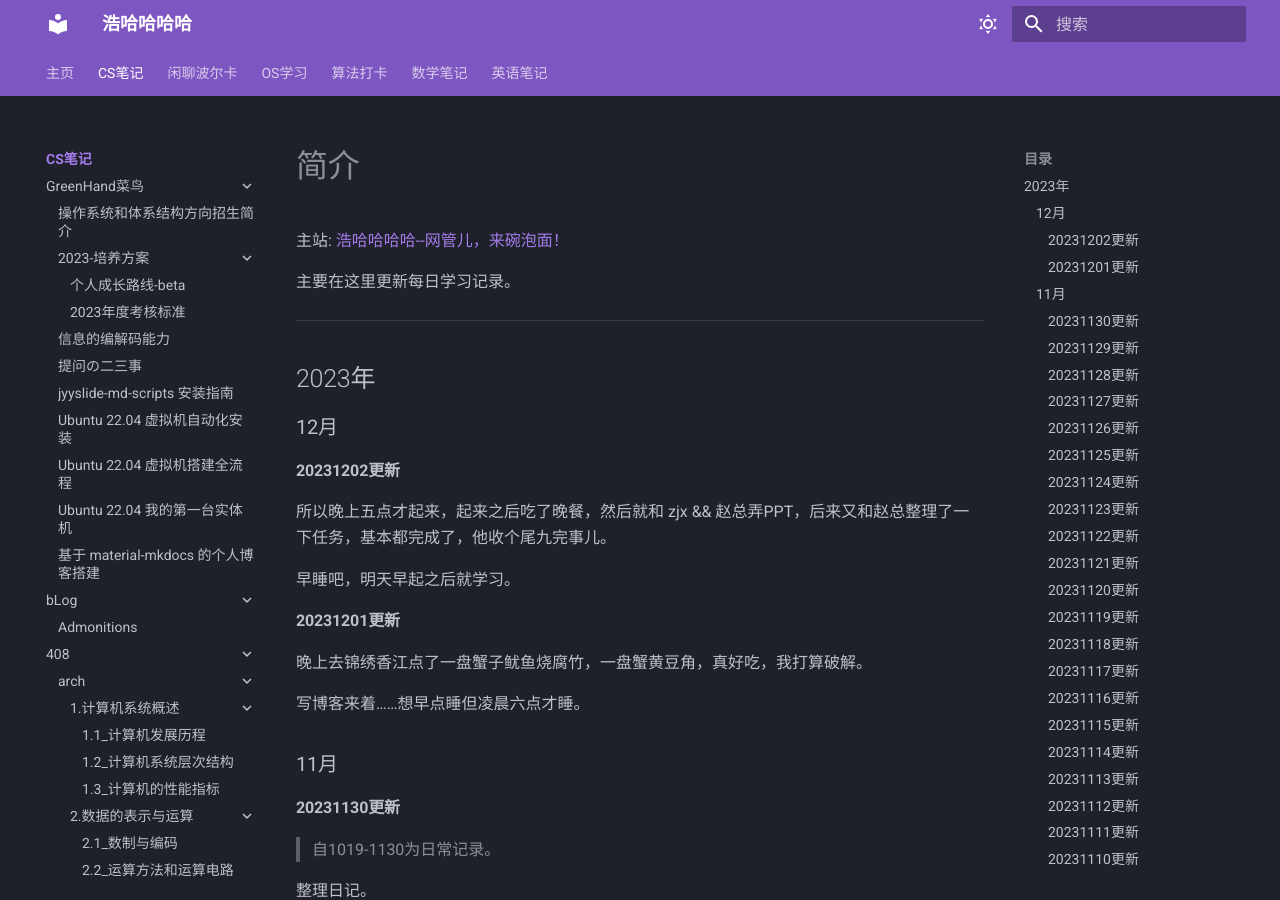
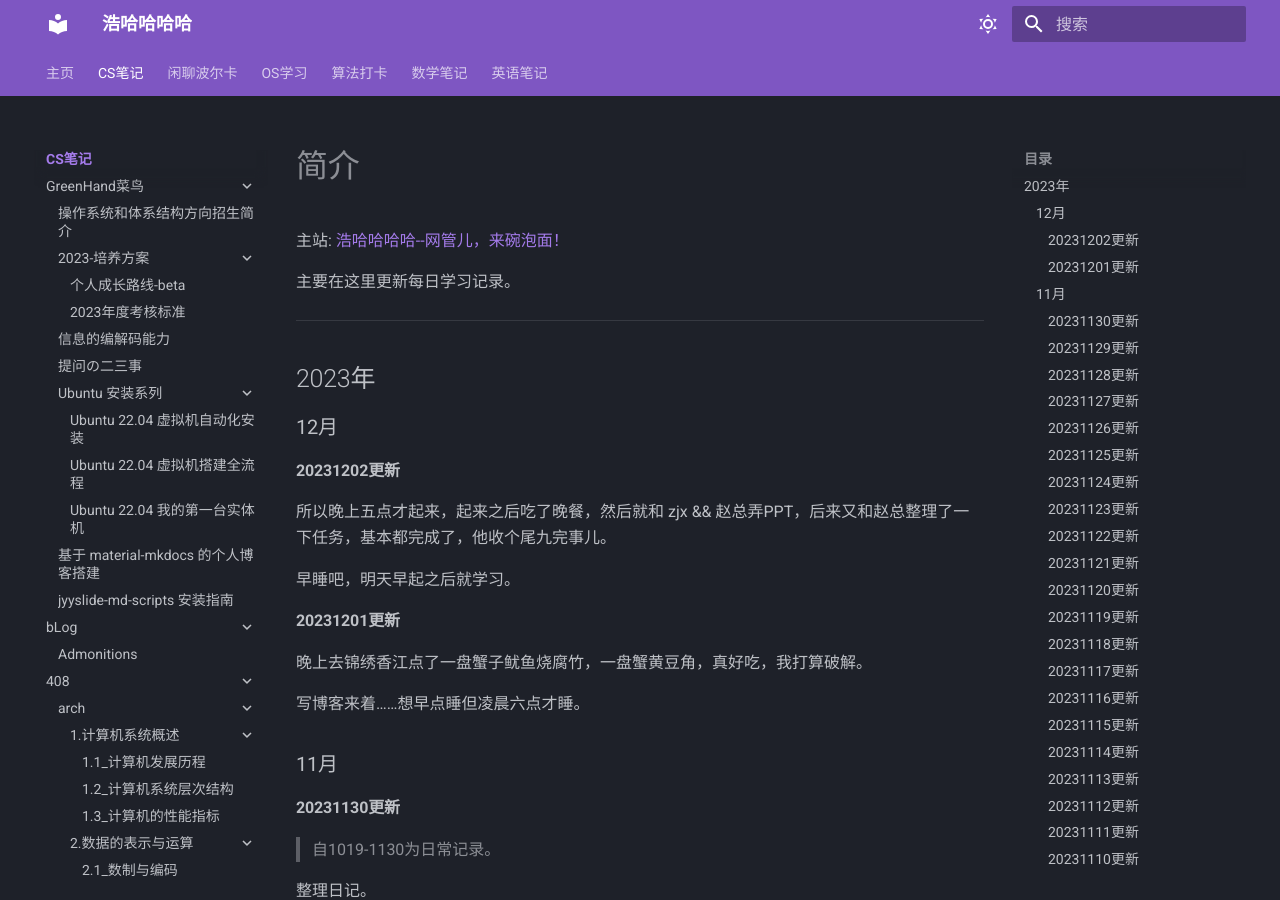
Before and after one commit to Haohahahaha/cs, an MkDocs documentation site: the page built from docs/index.md, in a window 1280 px wide and 900 px high. Built offline with MkDocs 1.6.1 and Material for MkDocs 9.7.7, drawn with Linux system fonts in a browser that asks for light colours.

Commit message:
2023-12-12_22:44:00 update

```diff
--- a/mkdocs.yml
+++ b/mkdocs.yml
@@ -40,11 +40,12 @@ nav:
         - 2023年度考核标准: greenhand/fertile/assessment-2023.md
       - 信息的编解码能力: greenhand/de-en-code/de-en-code-info.md
       - 提问の二三事: greenhand/ask-question-zbt/ask-zbt.md
+      - Ubuntu 安装系列:
+        - Ubuntu 22.04 虚拟机自动化安装: greenhand/initializer-ubuntu2204/install.md
+        - Ubuntu 22.04 虚拟机搭建全流程: greenhand/Ubuntu2204-greenhand/Ubuntu2204-greenhand.md
+        - Ubuntu 22.04 我的第一台实体机: greenhand/Ubuntu2204-myFirstPhysicalLinuxMachine/U2204-mFPLM.md
+      - 基于 material-mkdocs 的个人博客搭建: greenhand/Blog-intialization/blog-init.md
       - jyyslide-md-scripts 安装指南: greenhand/jyyslide-md-script/install.md
-      - Ubuntu 22.04 虚拟机自动化安装: greenhand/initializer-ubuntu2204/install.md
-      - Ubuntu 22.04 虚拟机搭建全流程: greenhand/Ubuntu2204-greenhand/Ubuntu2204-greenhand.md
-      - Ubuntu 22.04 我的第一台实体机: greenhand/Ubuntu2204-myFirstPhysicalLinuxMachine/U2204-mFPLM.md
-      - 基于 material-mkdocs 的个人博客搭建: greenhand/Blog-intialization/blog-init.md
     - bLog:
       - Admonitions: blog/admonitions/admonitions.md
     - 408:
```
